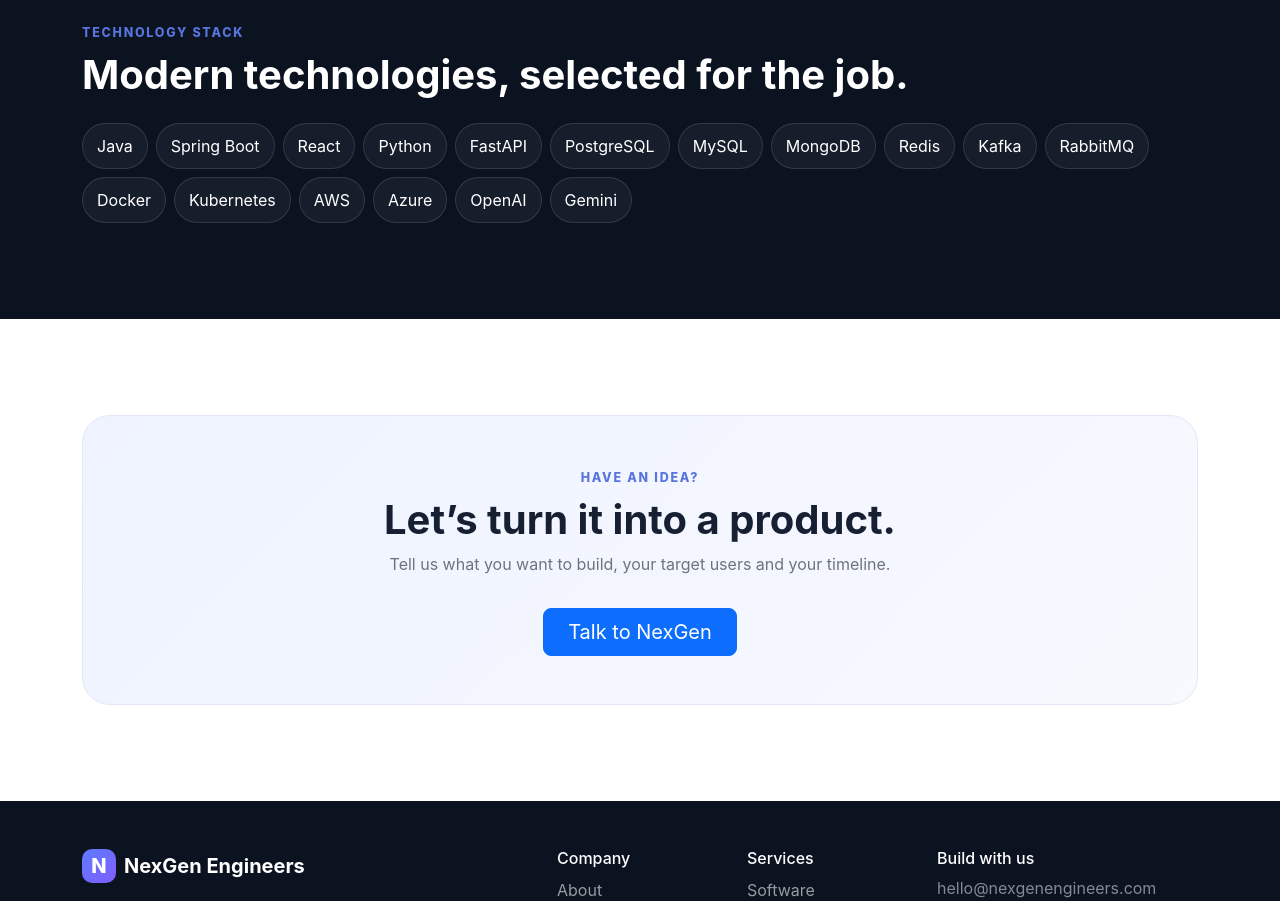
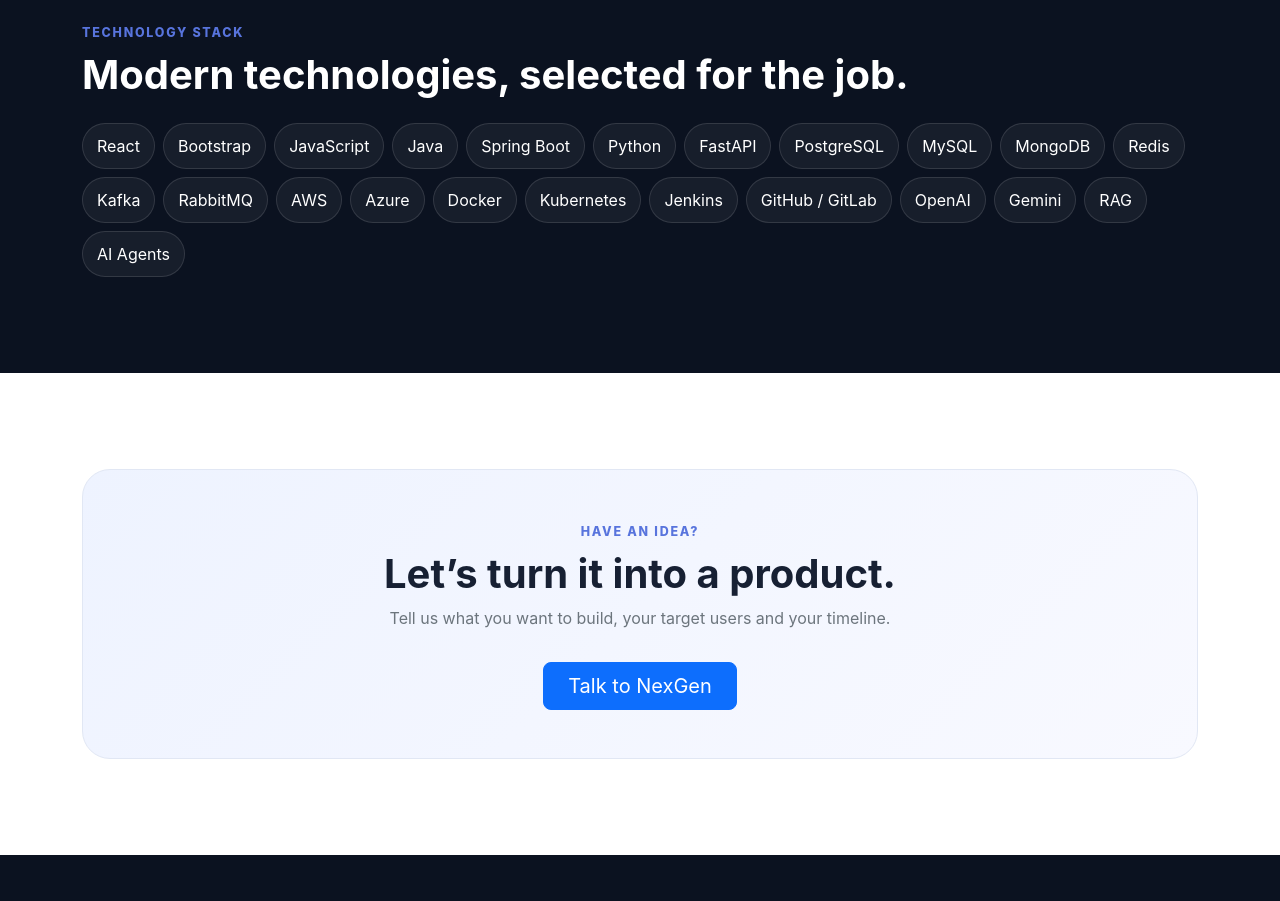
Before and after one commit to AmitKumarPrasad/nexgen-engineers-website, a React (Vite) app: page / in a window 1280 px wide. Shown: the part 2180-3081 px from the top of the page. Built offline with nearby package versions, Linux system fonts and the light colour scheme.

Commit message:
feat: add categorized technology showcase

```diff
--- a/src/data/technologies.js
+++ b/src/data/technologies.js
@@ -1 +1,64 @@
-export const technologies = ['Java','Spring Boot','React','Python','FastAPI','PostgreSQL','MySQL','MongoDB','Redis','Kafka','RabbitMQ','Docker','Kubernetes','AWS','Azure','OpenAI','Gemini'];
+export const technologyGroups = [
+  {
+    category: 'Frontend',
+    icon: 'bi-window-stack',
+    description: 'Responsive product interfaces built for usability, performance and maintainability.',
+    technologies: [
+      { name: 'React', detail: 'Component-driven web applications' },
+      { name: 'Bootstrap', detail: 'Responsive UI and design system foundations' },
+      { name: 'JavaScript', detail: 'Modern browser application development' }
+    ]
+  },
+  {
+    category: 'Backend',
+    icon: 'bi-diagram-3',
+    description: 'Reliable APIs and business services designed for scale and clean architecture.',
+    technologies: [
+      { name: 'Java', detail: 'Enterprise application development' },
+      { name: 'Spring Boot', detail: 'Production-ready APIs and microservices' },
+      { name: 'Python', detail: 'Automation and intelligent backend services' },
+      { name: 'FastAPI', detail: 'High-performance Python APIs' }
+    ]
+  },
+  {
+    category: 'Data & Messaging',
+    icon: 'bi-database',
+    description: 'Persistent storage, caching and event-driven communication for connected systems.',
+    technologies: [
+      { name: 'PostgreSQL', detail: 'Relational data and transactional workloads' },
+      { name: 'MySQL', detail: 'Business applications and structured data' },
+      { name: 'MongoDB', detail: 'Flexible document-oriented workloads' },
+      { name: 'Redis', detail: 'Caching and fast application state' },
+      { name: 'Kafka', detail: 'Event streaming and asynchronous processing' },
+      { name: 'RabbitMQ', detail: 'Reliable message-based integration' }
+    ]
+  },
+  {
+    category: 'Cloud & DevOps',
+    icon: 'bi-cloud-arrow-up',
+    description: 'Containerized delivery and cloud infrastructure for repeatable, reliable releases.',
+    technologies: [
+      { name: 'AWS', detail: 'Cloud-native application infrastructure' },
+      { name: 'Azure', detail: 'Enterprise cloud platforms and services' },
+      { name: 'Docker', detail: 'Portable application containers' },
+      { name: 'Kubernetes', detail: 'Container orchestration and scaling' },
+      { name: 'Jenkins', detail: 'Continuous integration and delivery' },
+      { name: 'GitHub / GitLab', detail: 'Source control and engineering workflows' }
+    ]
+  },
+  {
+    category: 'AI & GenAI',
+    icon: 'bi-stars',
+    description: 'AI capabilities that connect models, knowledge and business workflows.',
+    technologies: [
+      { name: 'OpenAI', detail: 'Generative AI and agent-powered experiences' },
+      { name: 'Gemini', detail: 'Multimodal generative AI applications' },
+      { name: 'RAG', detail: 'Grounded answers from business knowledge' },
+      { name: 'AI Agents', detail: 'Goal-driven automation and tool orchestration' }
+    ]
+  }
+];
+
+export const technologies = technologyGroups.flatMap(group =>
+  group.technologies.map(technology => technology.name)
+);
```
